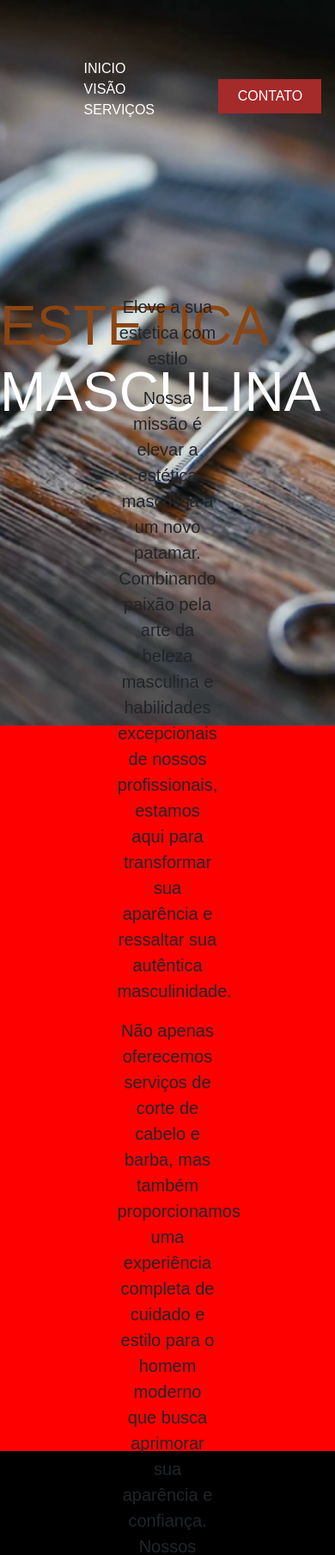
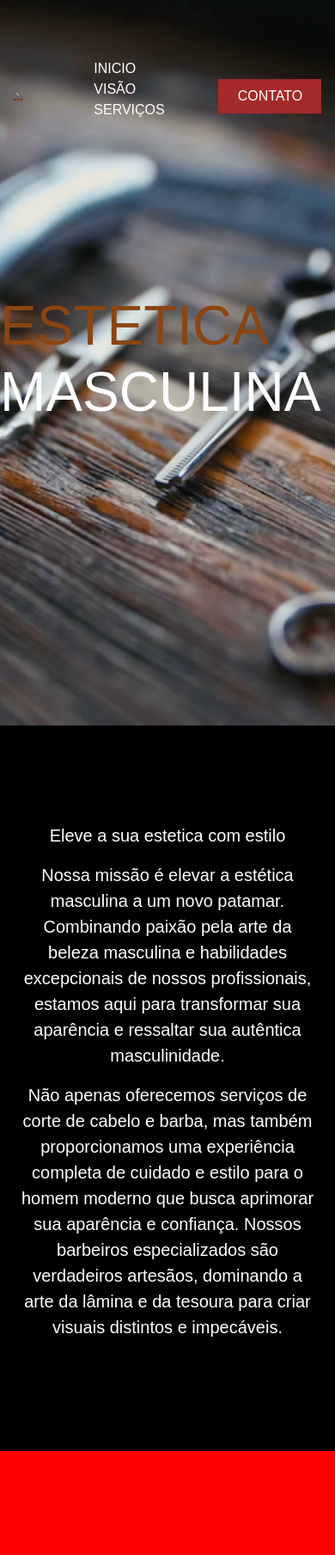
Before and after one commit to DevMartinsTiago/ProjetoBarbeariaOFC, a PHP site: page / in a window 390 px wide. Shown: the top 1809 px of the page at 86% size. Run offline with PHP 8.4, Linux system fonts and the light colour scheme.

Commit message:
atualização de responsivo

```diff
--- a/css/styles.css
+++ b/css/styles.css
@@ -7,7 +7,7 @@
 html{
     height: 500vh;
     width: 98,5vw;
-    background-color: black;
+    background-color: red;
 
 }
 
@@ -80,7 +80,7 @@ header ul li a{
     color: white;
 }
 .conteiner_visao{
-    background-color: red;
+    background-color: black;
     height: 100vh;
     width: 209,1vw;
     display: flex;
@@ -88,26 +88,25 @@ header ul li a{
     align-items: center;
 }
 .flex_visao{
-    width: 30vw;
+    width: 90vw;
     margin-left: auto;
     margin-right: auto;
     text-align: center;
 }
 
-@media only screen and (min-width: 480px){
-    main{
-        background-color: blue;
-        margin: auto;
-        display: flex;
-    }
-    section{
-        flex: 1;
-    }
-}
+
 @media only screen and (min-width: 720px){
     main{
         background-color: green;
         width: 80vw;
+    }
+    .flex_visao {
+        width: 50vw;
+    }
+}
+@media only screen and (min-width: 1000px){
+    .flex_visao{
+        width: 30vw;
     }
 }
 p {
@@ -115,5 +114,14 @@ p {
     font-size: 20px;
     line-height: 1.5;
     margin-bottom: 20px;
+    color: white;
 
 }
+header img {
+    width: 3vw;
+}
+@media only screen and (min-width: 420px){
+    .flex_visao{
+        width: 30vw;
+    }
+}
--- a/index.html
+++ b/index.html
@@ -14,8 +14,9 @@
     <header id="header">
         <div class="conteiner">
             <div class="flex">
-                <a href="index.html">
-
+                <div class="icone">
+                <a href="index.html"><a href="index.html"><img src="imgs/navcolor.png"></a>
+                </div>
                 <nav>
                     <ul>
                         <li> <a href="#">INICIO</a></li>
```
Also changed, not shown: imgs/navcolor.png (added).
